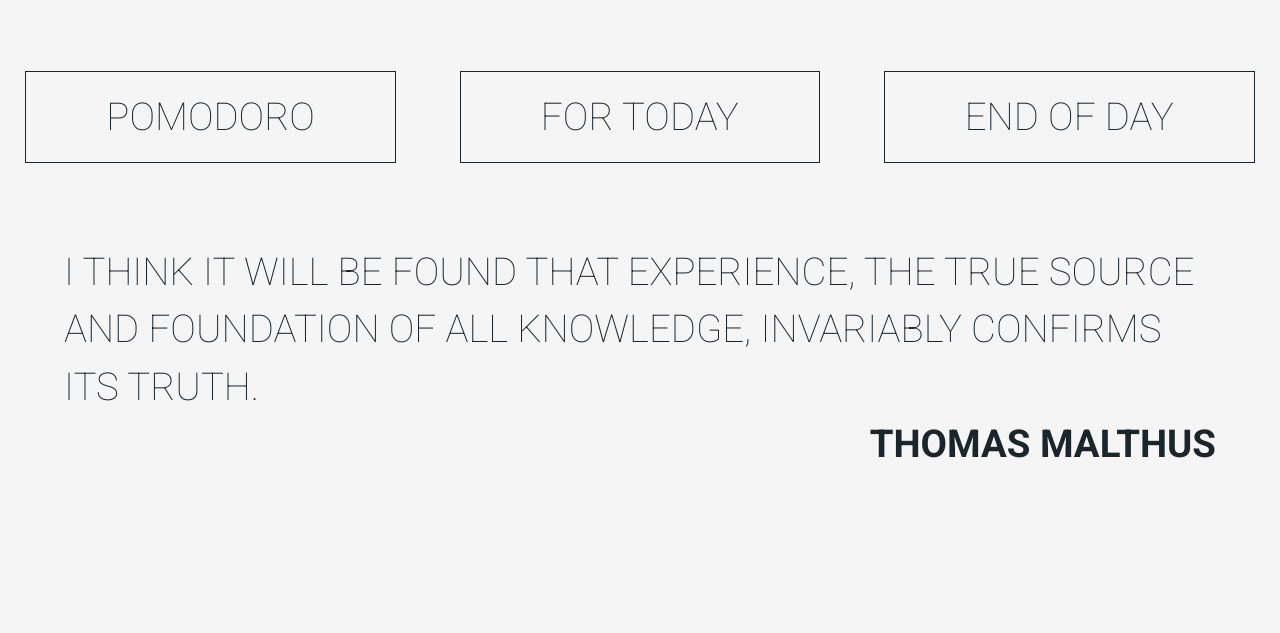
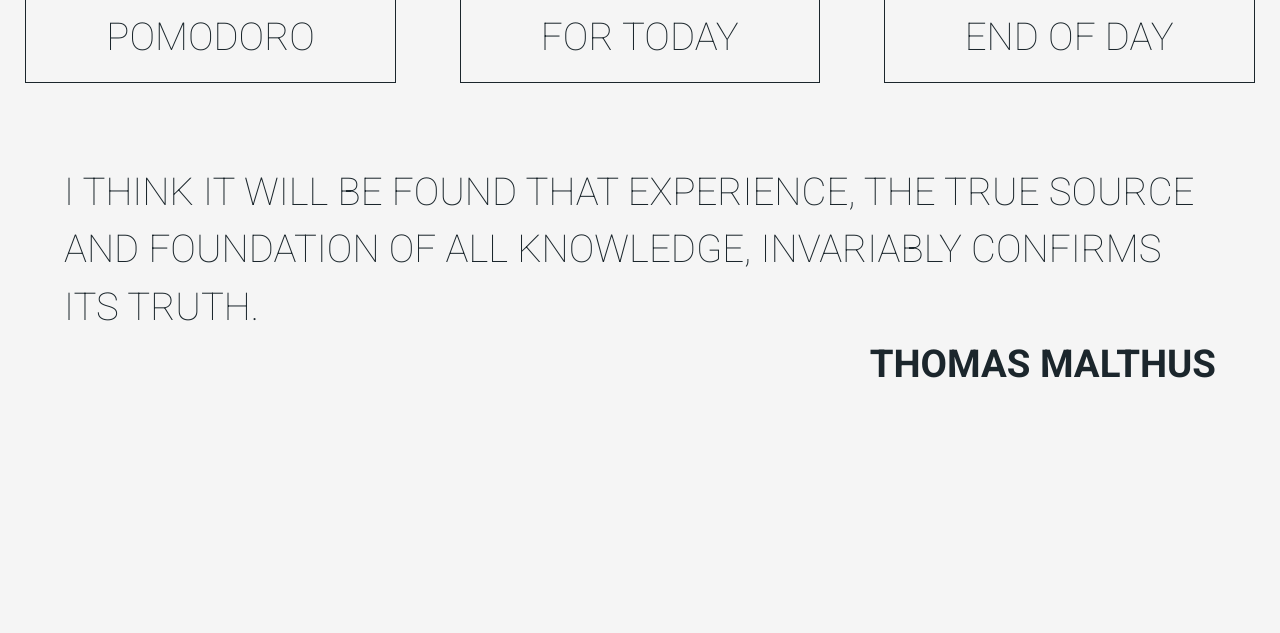
Before and after one commit to EspinosaJV/pomo, a website built with Vite: page index.html in a window 1280 px wide. Shown: the part 495-1128 px from the top of the page. After the commit the page ends 1048 px from the top, so only its background shows below. Built offline with nearby package versions, Linux system fonts and the light colour scheme; some packages are replaced by stand-ins of ours; no server answers.

Commit message:
Home Page CSS Fix
Fixed home page to apply a fix on padding style to make it look less ugly

- JV

```diff
--- a/src/css/pages/home.css
+++ b/src/css/pages/home.css
@@ -1,4 +1,8 @@
 @import url('../variables.css');
+
+main {
+    padding-top: 0;
+}
 
 .body {
     background-color: var(--BACKGROUND-COLOR);
```
